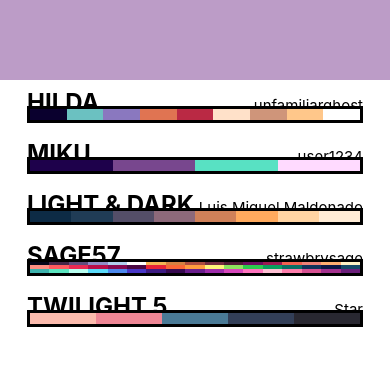
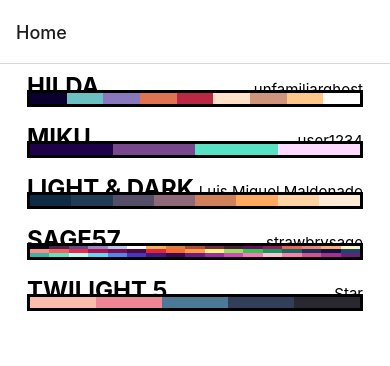
Before and after one commit to andreunderstars/colorful-craft, a React Native app: screen /Home in a window 390 px wide. Shown: the top 366 px of the page. Built offline with nearby package versions, Linux system fonts and the light colour scheme.

Commit message:
Add navigation through screens

```diff
--- a/App.js
+++ b/App.js
@@ -1,7 +1,18 @@
-import { StatusBar } from "expo-status-bar";
-import { StyleSheet, Text, View } from "react-native";
+import React from "react";
 import PaletteList from "./src/screens/paletteList";
+import Palette from "./src/screens/Palette";
+import { NavigationContainer } from "@react-navigation/native";
+import { createNativeStackNavigator } from "@react-navigation/native-stack";
+
+const Stack = createNativeStackNavigator();
 
 export default function App() {
-  return <PaletteList />;
+  return (
+    <NavigationContainer>
+      <Stack.Navigator initialRouteName="Home">
+        <Stack.Screen name="Home" component={PaletteList} />
+        <Stack.Screen name="PalettePage" component={Palette} />
+      </Stack.Navigator>
+    </NavigationContainer>
+  );
 }
--- a/package.json
+++ b/package.json
@@ -9,10 +9,14 @@
     "web": "expo start --web"
   },
   "dependencies": {
+    "@react-navigation/native": "^6.1.16",
+    "@react-navigation/native-stack": "^6.9.25",
     "expo": "~50.0.11",
     "expo-status-bar": "~1.11.1",
     "react": "18.2.0",
-    "react-native": "0.73.4"
+    "react-native": "0.73.4",
+    "react-native-safe-area-context": "4.8.2",
+    "react-native-screens": "~3.29.0"
   },
   "devDependencies": {
     "@babel/core": "^7.20.0"
--- /dev/null
+++ b/src/screens/Palette/index.js
@@ -0,0 +1,12 @@
+import React from "react";
+import { Text } from "react-native";
+
+export default function Palette({ route, navigation }) {
+  const { name, author } = route.params;
+  return (
+    <>
+      <Text>Name: {JSON.stringify(name)}</Text>
+      <Text>Author: {JSON.stringify(author)}</Text>
+    </>
+  );
+}
--- a/src/screens/paletteList/Item/index.js
+++ b/src/screens/paletteList/Item/index.js
@@ -1,14 +1,8 @@
 import React from "react";
-import {
-  TouchableOpacity,
-  StyleSheet,
-  Text,
-  View,
-  FlatList,
-} from "react-native";
+import { TouchableOpacity, StyleSheet, Text, View } from "react-native";
 import Colors from "./Colors";
 
-export default function Item({ name, author, colors }) {
+export default function Item({ name, author, colors, navigation }) {
   const oversized = colors.length > 24;
   const firstLine = colors.slice(0, colors.length / 3);
   const secondLine = colors.slice(
@@ -18,7 +12,12 @@ export default function Item({ name, author, colors }) {
   const thirdLine = colors.slice((2 * colors.length) / 3 + 1, colors.length);
   return (
     <>
-      <TouchableOpacity style={styles.container}>
+      <TouchableOpacity
+        style={styles.container}
+        onPress={() =>
+          navigation.navigate("PalettePage", { name: name, author: author })
+        }
+      >
         <View style={styles.texts}>
           <Text style={styles.name}>{name.toUpperCase()}</Text>
           <Text style={styles.user}>{author}</Text>
--- a/src/screens/paletteList/index.js
+++ b/src/screens/paletteList/index.js
@@ -5,8 +5,11 @@ import {
   FlatList,
   SafeAreaView,
   StatusBar,
+  TouchableOpacity,
+  Text,
 } from "react-native";
 import Item from "./Item";
+import Palette from "../Palette";
 
 const palettes = [
   {
@@ -114,12 +117,12 @@ const palettes = [
   },
 ];
 
-export default function PaletteList() {
+export default function PaletteList({ navigation }) {
   return (
     <SafeAreaView style={styles.container}>
       <StatusBar />
       <View style={styles.container}>
-        <View style={styles.header}></View>
+        {/* <View style={styles.header}></View> */}
         <FlatList
           data={palettes}
           renderItem={(item) => (
@@ -127,6 +130,7 @@ export default function PaletteList() {
               name={item.item.name}
               author={item.item.author}
               colors={item.item.colors}
+              navigation={navigation}
             />
           )}
           keyExtractor={({ id }) => String(id)}
```
Also changed, not shown: 1 other file (tests, documents, lock files or other folders).
